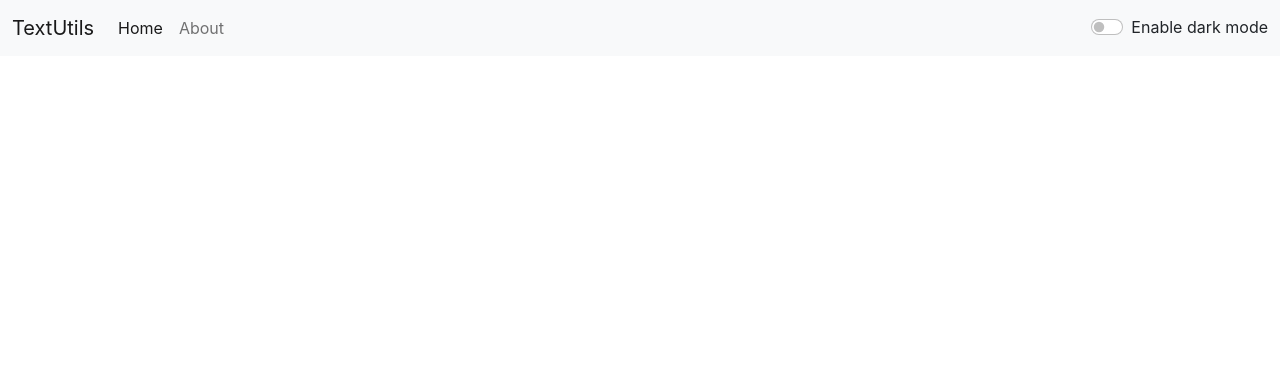
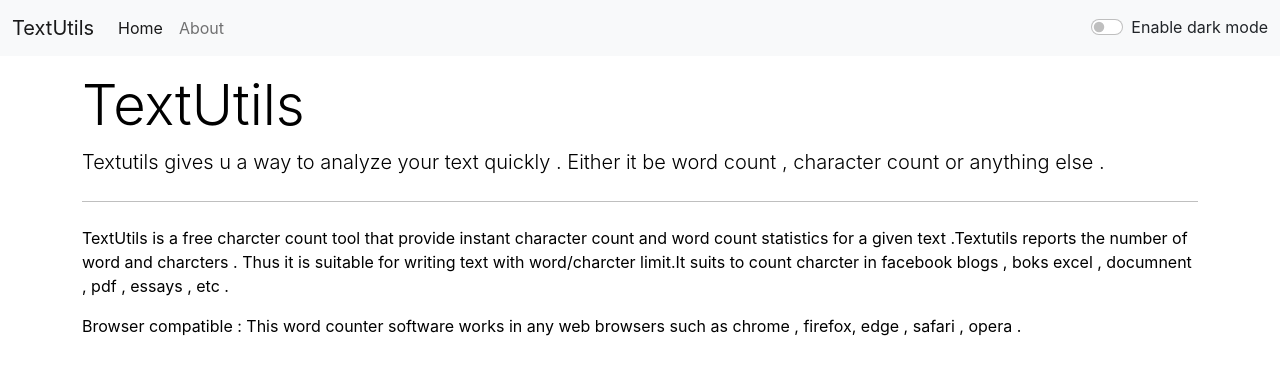
Before and after one commit to ayush1614/TextUtils, a React (Create React App) app: page /about in a window 1280 px wide. Shown: the top 374 px of the page. Built offline with nearby package versions, Linux system fonts and the light colour scheme.

Commit message:
minor fixes

```diff
--- a/src/App.js
+++ b/src/App.js
@@ -7,8 +7,7 @@
 import {
   BrowserRouter as Router,
   Switch,
-  Route,
-  Link
+  Route
 } from "react-router-dom";
 
 function App() {
@@ -42,11 +41,11 @@
         <Navbar title="TextUtils" mode={mode} changeMode={changeMode} />
         <Alert alert={alert} />
         <div className="container my-3">
-        <Switch>
-          <Route path="/about">
-            <About />
+        <Switch>    {/* used for routing*/}
+          <Route exact path="/about">
+            <About mode={mode} />
           </Route>
-          <Route path="/">
+          <Route exact path="/">
           <TextForm showAlert={showAlert} heading="Enter text here" mode={mode} />
           </Route>
         </Switch>
```
